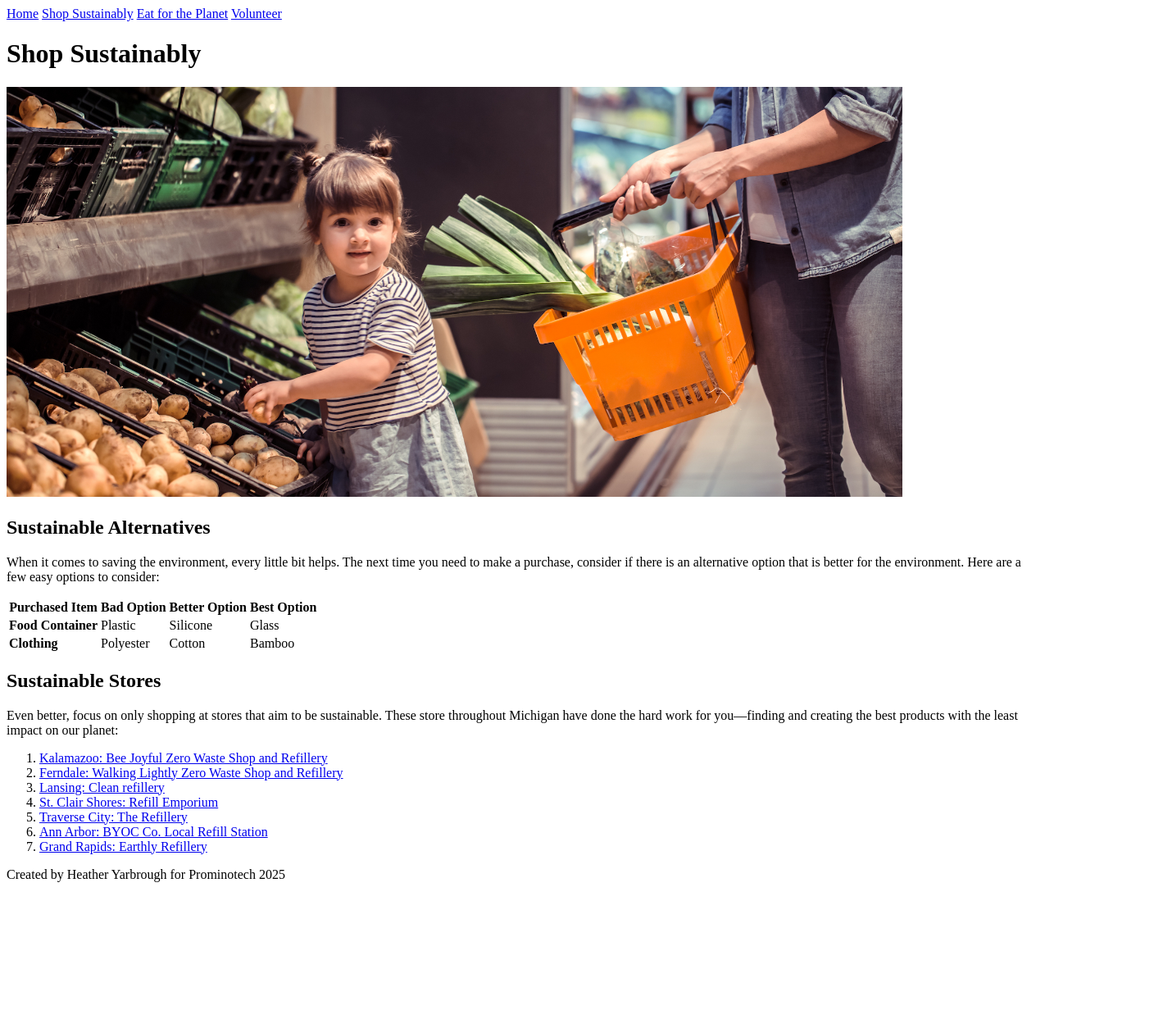
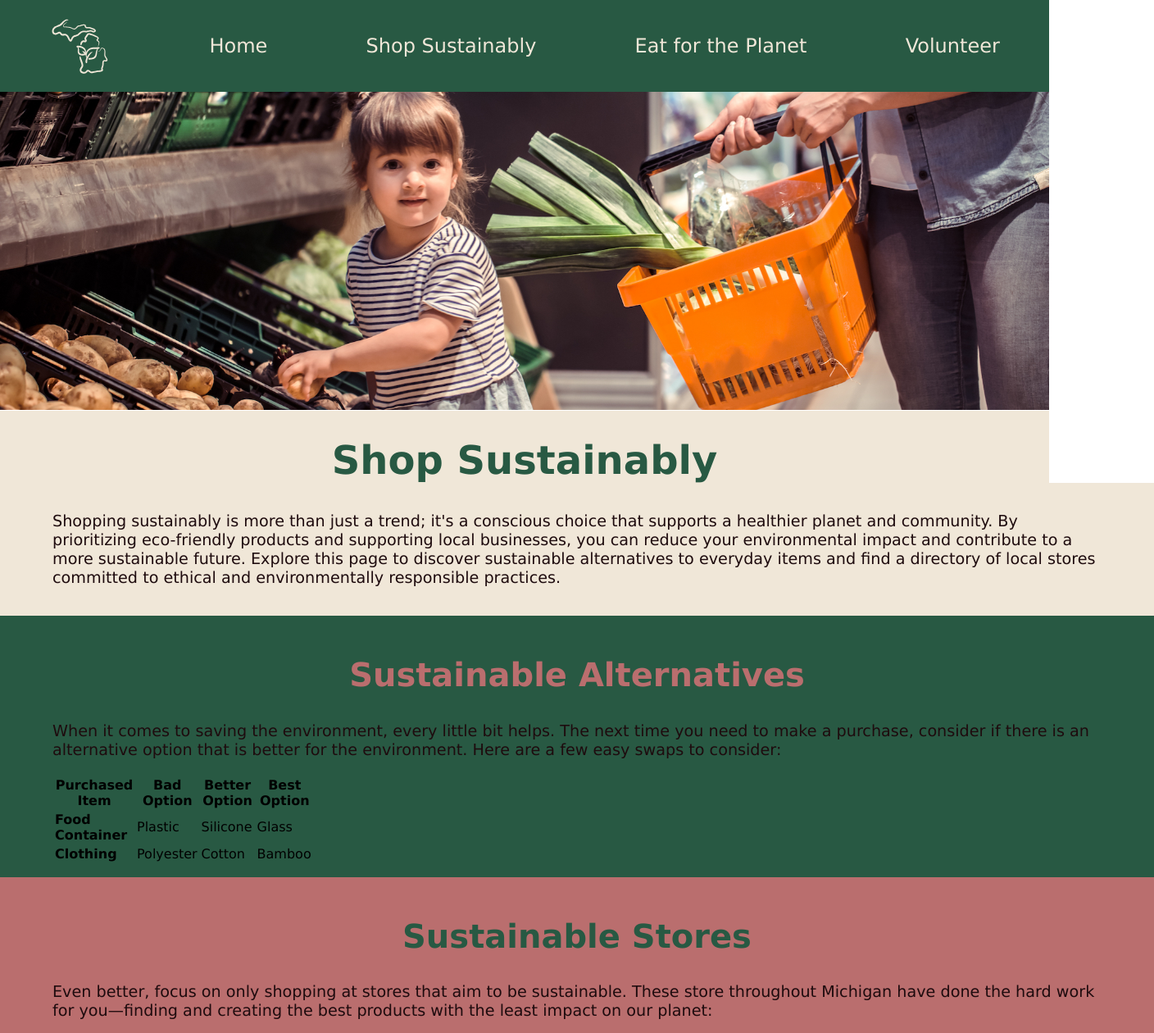
Before and after one commit to yarbroughh/Week-1-2-HTML-CSS, a plain HTML site: page shop.html in a window 1280 px wide. Shown: the top 1260 px of the page at 82% size, 1408 px wide, since content can reach past the window. Before the commit the page ends 1092 px from the top, so only its background shows below. Drawn offline with Linux system fonts and the light colour scheme.

Commit message:
updates to CSS through all pages

```diff
--- a/Week02.css
+++ b/Week02.css
@@ -1,26 +1,165 @@
+
+:root {
+    --brand-primary: #285943;
+    --brand-secondary: #185E5C;
+    --brand-blue: #086375;
+    --brand-white: #F0E7D8;
+    --brand-pink: #BA6E6E;
+    --brand-brown: #4B1B24;
+    --brand-black: #1E0B0E;
+    font-family: Verdana, Geneva, Tahoma, sans-serif;
+}
+body {
+    margin: 0px;
+}
+
+header {
+    display: flexbox;
+    flex-direction: column;
+    margin: 0px;
+}
+
+main {
+    width: 100%;
+}
+
+.container {
+    margin: 0 auto;
+}
+
+.navbar {
+    display: flex;
+    justify-content: space-around;
+    align-items: center;
+    width: 100%;
+    height: 7rem;
+    background-color: var(--brand-primary);
+    font-size: 1.5rem;
+    color: var(--brand-white);
+    position: fixed;
+    top: 0;
+    left: 0;
+}
+
+.navbar a {
+    color: var(--brand-white);
+}
+
+.navbar a:hover {
+    color: var(--brand-pink);
+}
 
 h1 {
-    color:#285943;
-    font-size: 30px;
+    color: var(--brand-primary);
+    font-size: 3rem;
+    font-weight: bold;
+    text-align: center;
+    background-color: var(--brand-white);
+    margin: 0rem;
+    padding: 2rem 0rem 0rem 0rem;
+ }
+
+h2 {
+    color: var(--brand-primary);
+    font-size: 2.5rem;
+    font-weight: bold;
+    text-align: center;
+}
+
+h3 {
+    color: var(--brand-white);
+    font-size: 2rem;
     font-weight: bold;
 }
-h2 {
-    color: #185E5C;
-    font-size: 25px;
-    font-weight: bold;
+
+p {
+    color: var(--brand-black);
+    font-size: 1.2rem;
 }
-h3 {
-    color: #086375;
-    font-size: 20px;
-    font-weight: bold;
+
+a {
+    color: var(--brand-primary);
+    text-decoration: none;
 }
-p {
-    color: #1E0B0E;
-    font-size: 14px;
+
+ul {
+    color: var(--brand-white);
+    font-size: 1.3rem;
 }
+
 img {
-border-style: inset;
-    border-width: 20px;
-    border-color: #285943;
-    border-radius: 20px;
+    border-style: inset;
+    border-width: .75rem;
+    border-color: var(--brand-pink);
+    border-radius: 1rem;
 }
+
+.logo {
+    width: 75px;
+    border: none;
+}
+.hero-image {
+    width: 100%;
+    object-fit: cover;
+    height: 50vh;
+    border-style: none;
+    border-radius: 0px;
+    margin-top: 100px;
+    margin-bottom: -.2rem;
+}
+
+.green-background, .pink-background, .white-background {
+    width: 100%;
+    padding: 1rem 4rem;
+  }
+
+.green-background {
+    background-color: var(--brand-primary);
+}
+
+.green-background h2 {
+    color: var(--brand-pink);
+}
+
+.pink-background {
+    background-color: var(--brand-pink);
+}
+
+.white-background {
+    background-color: var(--brand-white);
+}
+
+.image-carousel {
+    display: flex;
+    justify-content: space-evenly;
+}
+
+.table {
+    display: grid;
+    grid-template-columns: 1fr 1fr 1fr 1fr;
+    grid-template-rows: auto auto auto;
+}
+
+.grid-table tr td {
+    font-size: 1.3rem;
+    color: var(--brand-white)
+}
+.form {
+    background-color: var(--brand-blue);
+    padding: 2rem;
+    color: var(--brand-white);
+    font-size: 1.5rem;
+}
+.form h2 {
+    color: var(--brand-white);
+}
+
+footer {
+    background-color: var(--brand-black);
+    padding: 2rem;
+}
+
+footer p {
+    color: var(--brand-white);
+    font-size: .75rem;
+}
--- a/shop.html
+++ b/shop.html
@@ -4,6 +4,7 @@
     <meta charset="UTF-8">
     <meta name="viewport" content="width=device-width, initial-scale=1.0">
     <title>Shop Sustainably</title>
+    <link rel="stylesheet" href="Week02.css">
 </head>
 
 <!--The head section above was created using ! and everything else belongs in the body tag below-->
@@ -11,26 +12,32 @@
     <!--This is the header section that was the first item I created and contains the navigation, the H1, and header image for the page-->
     <header>
         <!--This is the navigation section to include links to my other pages which will be set up one one line and is repeated on each page.-->
-        <nav>
+        <nav class="navbar">
+            <img class=logo src="Images/MI-icon-brand-white.svg" alt="icon of Michigan with a leaf">
             <a href="index.html">Home</a>
             <a href="shop.html">Shop Sustainably</a>
             <a href="eat.html">Eat for the Planet</a>
             <a href="volunteer.html">Volunteer</a>
         </nav>
 
+        <img class=hero-image src="Images/mom-daughter-are-shopping-supermarket.jpg" alt="image of a mom and daughter shopping at a supermarket">
         <h1>Shop Sustainably</h1>
-        <img height="500" src="Images/mom-daughter-are-shopping-supermarket.jpg" alt="image of a mom and daughter shopping at a supermarket">
 
     </header>
     <!--This is the main section which is the primary content of the page and has several sections within it.-->
     <main>
         <!--SECTION 1 contains an h2, a pargraph, and a table with 4 columns crated by using <th> and <td> and 3 rows created by using <tr>.
             The first row and first columns are headings so the strong tag was used to signify their importance.-->
-        <section>
+        <div class="container">
+            <div class="white-background">
+                <p>Shopping sustainably is more than just a trend; it's a conscious choice that supports a healthier planet and community. By prioritizing eco-friendly products and supporting local businesses, you can reduce your environmental impact and contribute to a more sustainable future. Explore this page to discover sustainable alternatives to everyday items and find a directory of local stores committed to ethical and environmentally responsible practices.</p>
+            </div>
+
+            <section class="green-background">
             <h2>Sustainable Alternatives</h2>
-            <p>When it comes to saving the environment, every little bit helps. The next time you need to make a purchase, consider if there is an alternative option that is better for the environment. Here are a few easy options to consider:</p>
+            <p>When it comes to saving the environment, every little bit helps. The next time you need to make a purchase, consider if there is an alternative option that is better for the environment. Here are a few easy swaps to consider:</p>
 
-            <table>
+            <table class="table">
                     <tr>
                         <th>Purchased Item</th>
                         <th>Bad Option</th>
@@ -53,7 +60,7 @@
             </section>
 
         <!--This additional section contains an ordered list with links to several external websites-->
-        <section>
+            <section class="pink-background">
                 <h2>Sustainable Stores</h2>
                 <p>Even better, focus on only shopping at stores that aim to be sustainable. These store throughout Michigan have done the hard work for you—finding and creating the best products with the least impact on our planet:</p>
 
@@ -67,7 +74,7 @@
                     <li><a href="https://www.earthlyrefillery.com/">Grand Rapids: Earthly Refillery</a></li>
                 </ol>
             </section>
-
+        </div>
     </main>
 
     <!--The footer uses the footer tag and typically contains contact info and copyright. It is repeated on every page.-->
```
Also changed, not shown: eat.html (+12 -4 lines), index.html (+12 -6 lines), volunteer.html (+31 -19 lines), Images/MI-icon-brand-white.svg (added), Images/MI-icon-white.svg (added). Lines whose indentation alone changed are shown as unchanged.
